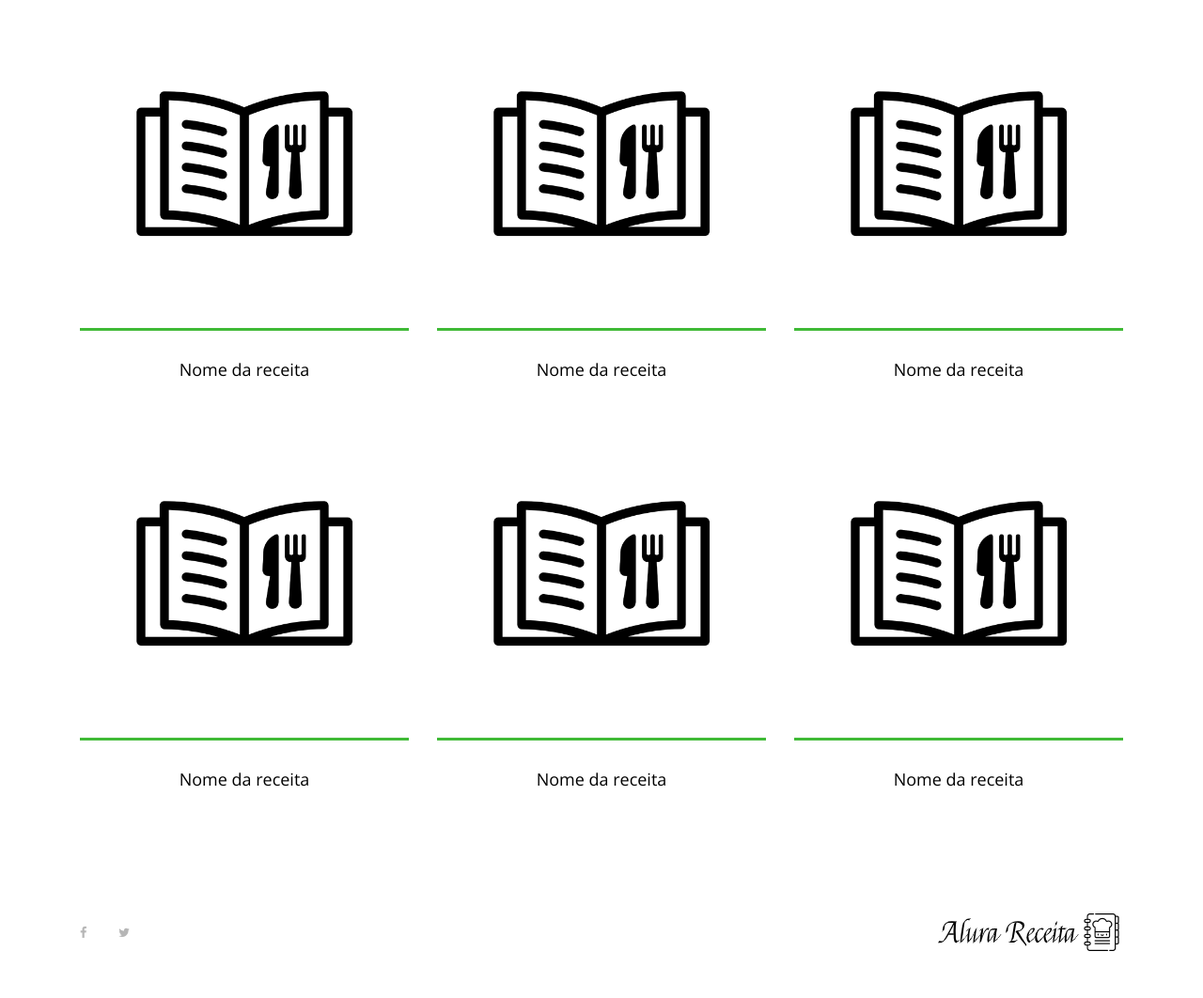
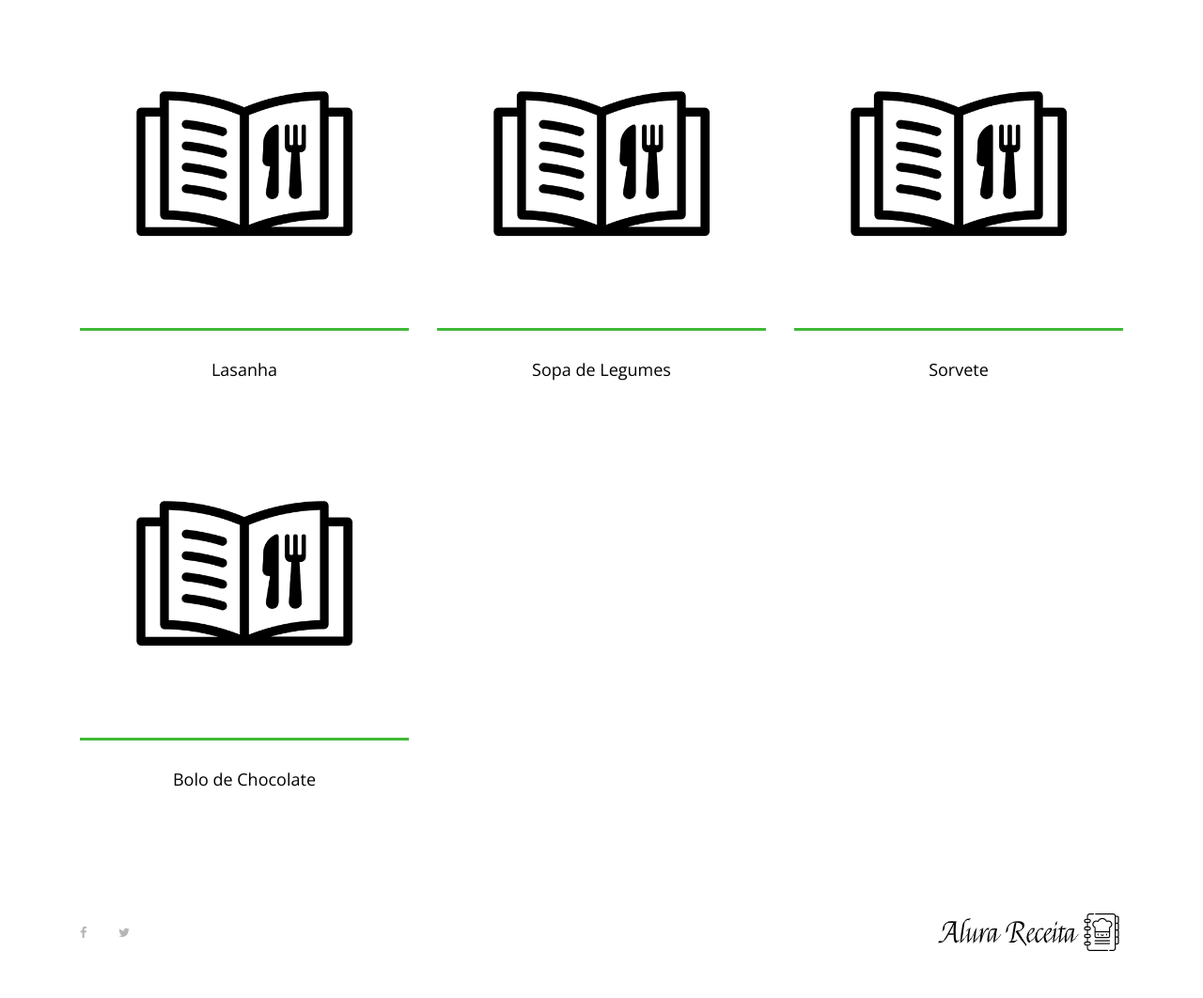
Before and after one commit to zupy-fmartinelli/alurareceitas, a Django app: page / in a window 1280 px wide. Shown: the part 196-1258 px from the top of the page at 94% size. Run offline with Django 4.2, Linux system fonts and the light colour scheme; some libraries are stand-ins or nearby versions.

Commit message:
Parameters in Views

```diff
--- a/receitas/templates/index.html
+++ b/receitas/templates/index.html
@@ -31,17 +31,8 @@
     <section class="best-receipe-area">
         <div class="container">
             <div class="row">
-                <!-- Single Best Receipe Area -->
-                <div class="col-12 col-sm-6 col-lg-4">
-                    <div class="single-best-receipe-area mb-30">
-                        <img src="{% static 'img/bg-img/foto_receita.png' %}" alt="">
-                        <div class="receipe-content">
-                            <a href="receita.html">
-                                <h5>Nome da receita</h5>
-                            </a>
-                        </div>
-                    </div>
-                </div>
+
+    {% for chave, nome_da_receita in nome_das_receitas.items %}
 
                 <!-- Single Best Receipe Area -->
                 <div class="col-12 col-sm-6 col-lg-4">
@@ -49,59 +40,14 @@
                         <img src="{% static 'img/bg-img/foto_receita.png' %}" alt="">
                         <div class="receipe-content">
                             <a href="receita.html">
-                                <h5>Nome da receita</h5>
+                                <h5>{{ nome_da_receita }}</h5>
                             </a>
                         </div>
                     </div>
                 </div>
 
-                <!-- Single Best Receipe Area -->
-                <div class="col-12 col-sm-6 col-lg-4">
-                    <div class="single-best-receipe-area mb-30">
-                        <img src="{% static 'img/bg-img/foto_receita.png' %}" alt="">
-                        <div class="receipe-content">
-                            <a href="receita.html">
-                                <h5>Nome da receita</h5>
-                            </a>
-                        </div>
-                    </div>
-                </div>
+    {% endfor %}
 
-                <!-- Single Best Receipe Area -->
-                <div class="col-12 col-sm-6 col-lg-4">
-                    <div class="single-best-receipe-area mb-30">
-                        <img src="{% static 'img/bg-img/foto_receita.png'%}" alt="">
-                        <div class="receipe-content">
-                            <a href="receita.html">
-                                <h5>Nome da receita</h5>
-                            </a>
-                        </div>
-                    </div>
-                </div>
-
-                <!-- Single Best Receipe Area -->
-                <div class="col-12 col-sm-6 col-lg-4">
-                    <div class="single-best-receipe-area mb-30">
-                        <img src="{% static 'img/bg-img/foto_receita.png'%}" alt="">
-                        <div class="receipe-content">
-                            <a href="receita.html">
-                                <h5>Nome da receita</h5>
-                            </a>
-                        </div>
-                    </div>
-                </div>
-
-                <!-- Single Best Receipe Area -->
-                <div class="col-12 col-sm-6 col-lg-4">
-                    <div class="single-best-receipe-area mb-30">
-                        <img src="{% static 'img/bg-img/foto_receita.png'%}" alt="">
-                        <div class="receipe-content">
-                            <a href="receita.html">
-                                <h5>Nome da receita</h5>
-                            </a>
-                        </div>
-                    </div>
-                </div>
             </div>
         </div>
     </section>
--- a/receitas/views.py
+++ b/receitas/views.py
@@ -3,7 +3,16 @@ from django.shortcuts import render
 # Create your views here.
 def index(request):
     # return HttpResponse('<h1>Receitas</h1> <h2>Bem Vindo</h2>')
-    return render(request, "index.html")
+    receitas = {
+        1:'Lasanha',
+        2:'Sopa de Legumes',
+        3:'Sorvete',
+        4:'Bolo de Chocolate'
+    }
+    dados = {
+        'nome_das_receitas' : receitas
+    }
+    return render(request, 'index.html', dados)
 
 def receita(request):
-    return render(request, "receita.html")
+    return render(request, 'receita.html')
```
